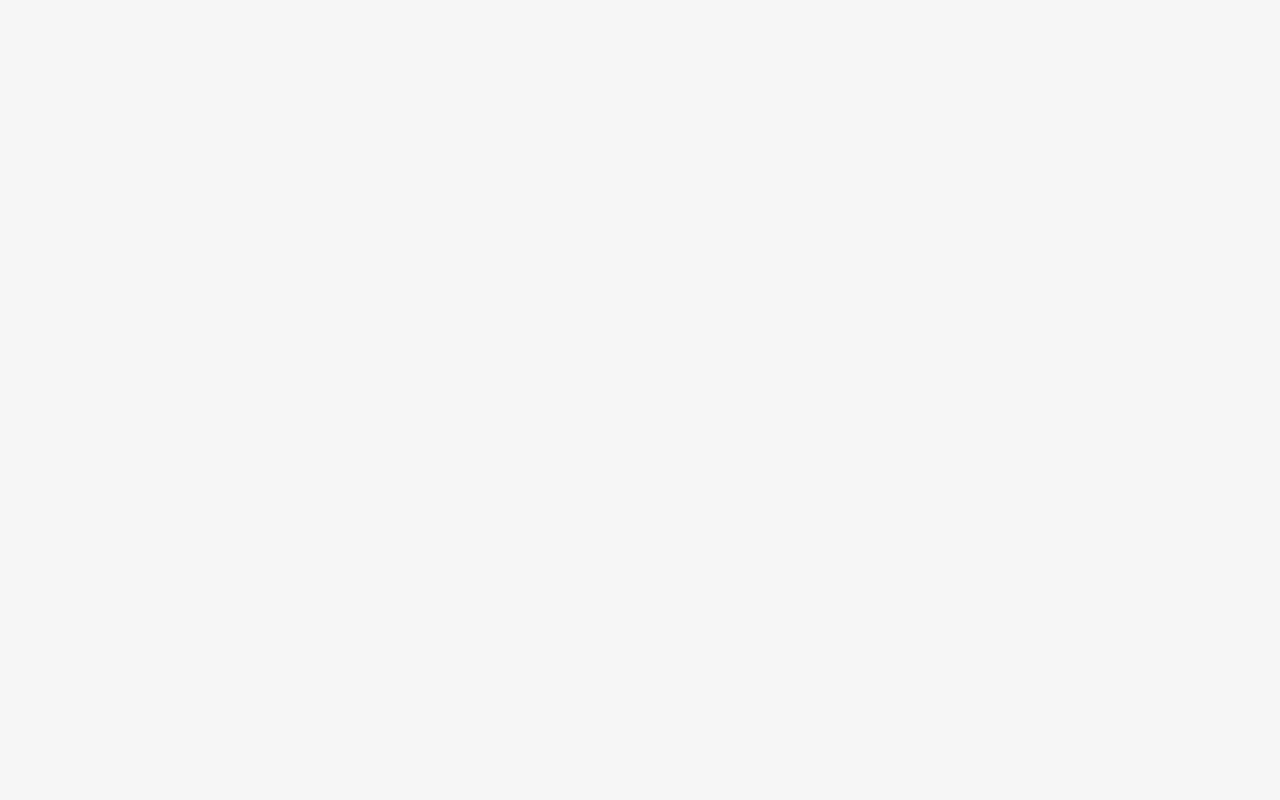
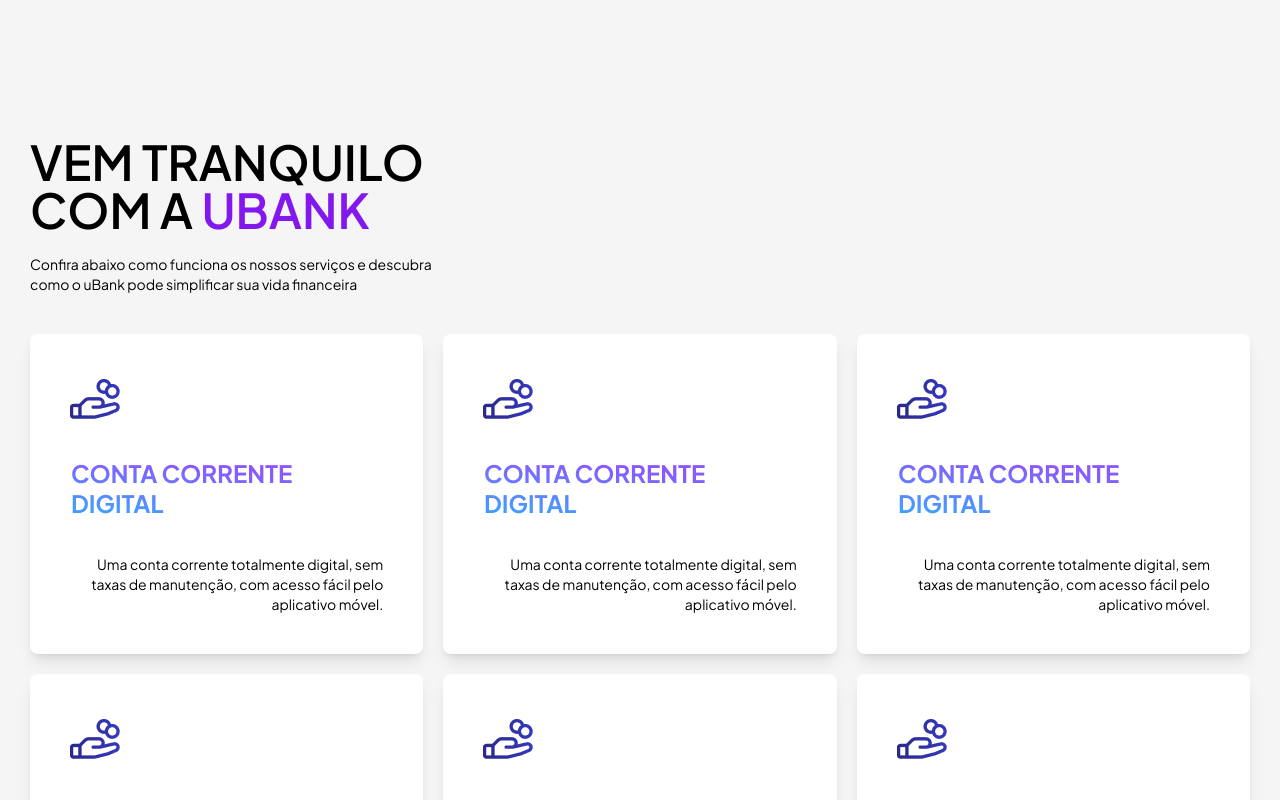
Before and after one commit to lucaszamorapy/ubank, a React (Vite) app: page / in a window 1280 px wide. Shown: the part 1880-2680 px from the top of the page. Before the commit the page ends 1858 px from the top, so only its background shows below. Built offline with nearby package versions, Linux system fonts and the light colour scheme.

Commit message:
feat: serviços

```diff
--- /dev/null
+++ b/src/components/servicos/Servicos.jsx
@@ -0,0 +1,24 @@
+import React from "react";
+import Card from "../../utils/card/Card";
+
+const Servicos = () => {
+  return (
+    <>
+      <section id="servicos" className="mt-40">
+        <div className="container">
+          <h1 className="text-black px-5 text-4xl uppercase font-semibold leading-1 lg:px-0 lg:text-5xl">
+            Vem tranquilo <br /> com a{" "}
+            <span className="uppercase text-purpleBank">uBank</span>
+          </h1>
+          <p className="text-black text-sm mt-5 px-5 lg:px-0">
+            Confira abaixo como funciona os nossos serviços e descubra <br />{" "}
+            como o uBank pode simplificar sua vida financeira
+          </p>
+          <Card />
+        </div>
+      </section>
+    </>
+  );
+};
+
+export default Servicos;
--- /dev/null
+++ b/src/config/ubank.json
@@ -0,0 +1,28 @@
+{
+  "ubank": [
+    {
+      "image": "./images/icons/icon.png",
+      "text": "Uma conta corrente totalmente digital, sem taxas de manutenção, com acesso fácil pelo aplicativo móvel."
+    },
+    {
+      "image": "./images/icons/icon.png",
+      "text": "Uma conta corrente totalmente digital, sem taxas de manutenção, com acesso fácil pelo aplicativo móvel."
+    },
+    {
+      "image": "./images/icons/icon.png",
+      "text": "Uma conta corrente totalmente digital, sem taxas de manutenção, com acesso fácil pelo aplicativo móvel."
+    },
+    {
+      "image": "./images/icons/icon.png",
+      "text": "Uma conta corrente totalmente digital, sem taxas de manutenção, com acesso fácil pelo aplicativo móvel."
+    },
+    {
+      "image": "./images/icons/icon.png",
+      "text": "Uma conta corrente totalmente digital, sem taxas de manutenção, com acesso fácil pelo aplicativo móvel."
+    },
+    {
+      "image": "./images/icons/icon.png",
+      "text": "Uma conta corrente totalmente digital, sem taxas de manutenção, com acesso fácil pelo aplicativo móvel."
+    }
+  ]
+}
--- a/src/pages/Home/Home.jsx
+++ b/src/pages/Home/Home.jsx
@@ -1,9 +1,10 @@
-import Header from "../../components/header"
+import Header from "../../components/header";
 import image from "/images/img-header.png";
-import data from "../../config/home-text.json"
+import data from "../../config/home-text.json";
 import { Link } from "react-scroll";
 import SlideClient from "../../components/slide-cliente/SlideClient";
 import QuemSomos from "../../components/quem-somos/QuemSomos";
+import Servicos from "../../components/servicos/Servicos";
 
 const Home = () => {
   return (
@@ -13,8 +14,14 @@
         <div className="container">
           <div className="flex flex-col justify-center gap-4 lg:grid lg:grid-cols-2">
             <div className="flex flex-col  gap-4">
-              <h1 className="text-black px-5 text-4xl uppercase font-semibold leading-1 lg:px-0 lg:text-6xl">Aprenda sobre <br/> <span className="text-purpleBank">finanças</span> e conquiste seus <br/> <span className="text-blueBank">sonhos</span></h1>
-              <p className="text-gray-400 px-5 text-md lg:px-0 lg:pr-52 lg:mt-10 lg:text-lg">{data.dynamicText}</p>
+              <h1 className="text-black px-5 text-4xl uppercase font-semibold leading-1 lg:px-0 lg:text-6xl">
+                Aprenda sobre <br />{" "}
+                <span className="text-purpleBank">finanças</span> e conquiste
+                seus <br /> <span className="text-blueBank">sonhos</span>
+              </h1>
+              <p className="text-gray-400 px-5 text-md lg:px-0 lg:pr-52 lg:mt-10 lg:text-lg">
+                {data.dynamicText}
+              </p>
               <div className="flex flex-col justify-center items-center gap-5 mt-4 px-5 lg:px-0 md:flex-row md:justify-start">
                 <Link
                   to="contato"
@@ -35,13 +42,18 @@
               </div>
               <SlideClient />
             </div>
-            <img src={image} alt="" className="w-full px-5 object-contain lg:h-[750px] lg:px-0 lg:ml-10"/>
+            <img
+              src={image}
+              alt=""
+              className="w-full px-5 object-contain lg:h-[750px] lg:px-0 lg:ml-10"
+            />
           </div>
         </div>
       </section>
       <QuemSomos />
+      <Servicos />
     </>
-  )
-}
+  );
+};
 
-export default Home
+export default Home;
--- /dev/null
+++ b/src/utils/card/Card.jsx
@@ -0,0 +1,24 @@
+import React from "react";
+import dataBank from "../../config/ubank.json";
+
+const Card = () => {
+  return (
+    <>
+      <div className="flex mt-10 flex-col px-5 gap-5 lg:grid lg:grid-cols-3 lg:px-0">
+        {dataBank["ubank"].map((item, index) => (
+          <div
+            key={index}
+            className="bg-white rounded-lg shadow-lg px-5 lg:px-10 py-10"
+          >
+            <img src={item.image} alt="" />
+            <p className="text-black text-end text-sm px-5 mt-10 lg:px-0">
+              {item.text}
+            </p>
+          </div>
+        ))}
+      </div>
+    </>
+  );
+};
+
+export default Card;
```
Also changed, not shown: src/App.jsx (+4 -7 lines), public/images/icons/icon.png (added). Lines whose indentation alone changed are shown as unchanged.
